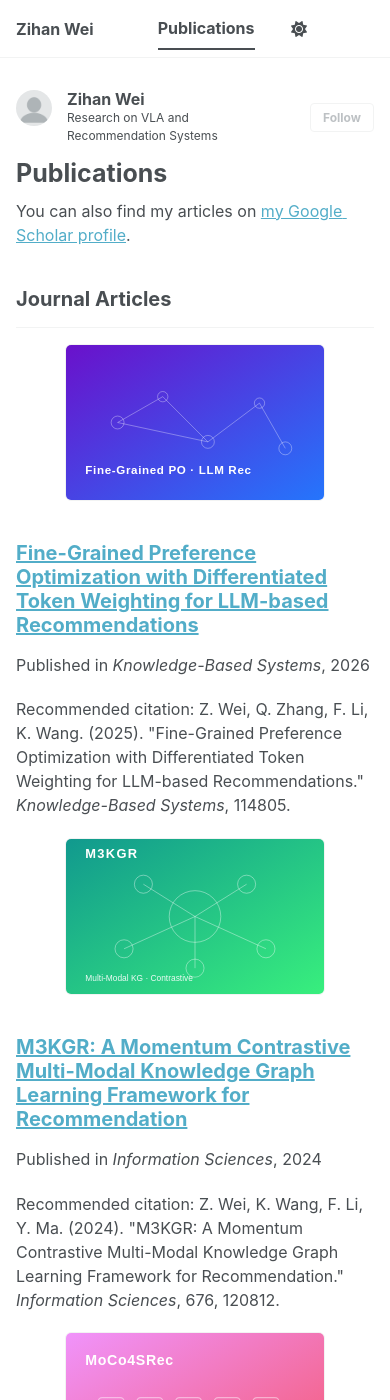
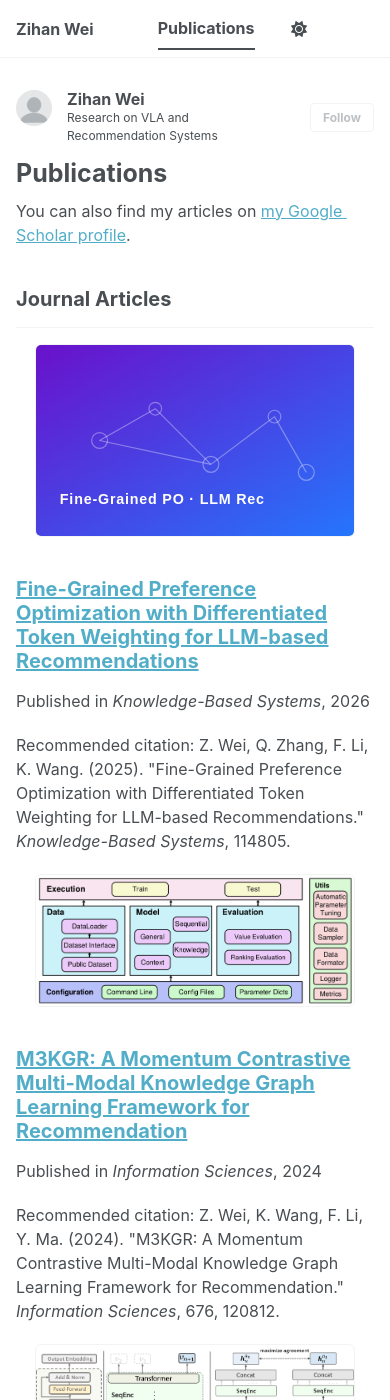
Before and after one commit to KlaineWei/KlaineWei.github.io, a Jekyll site: the page built from _pages/publications.html, in a window 390 px wide and 1400 px high. Built offline with Jekyll 4.4.1, drawn with Linux system fonts in a browser that asks for light colours; a script bundle is joined from its source files by our own code; library files that are not in the unit come from our copies.

Commit message:
Use real framework figures for M3KGR and MoCo4SRec teasers

```diff
--- a/_sass/layout/_home.scss
+++ b/_sass/layout/_home.scss
@@ -83,11 +83,12 @@
 .archive__item {
   .archive__item-thumb {
     float: left;
-    width: 140px;
-    margin: 0.3rem 1rem 0.5rem 0;
+    width: 220px;
+    margin: 0.35rem 1.1rem 0.6rem 0;
     border-radius: 6px;
     overflow: hidden;
     border: 1px solid var(--global-border-color, rgba(128, 128, 128, 0.2));
+    background: #fff;
 
     img {
       display: block;
@@ -103,11 +104,11 @@
   }
 }
 
-@media (max-width: 600px) {
+@media (max-width: 700px) {
   .archive__item .archive__item-thumb {
     float: none;
     width: 100%;
-    max-width: 260px;
+    max-width: 320px;
     margin: 0 auto 0.75rem;
   }
 }
```
Also changed, not shown: _publications/2023-moco4srec.md (+1 -1 lines), _publications/2024-m3kgr.md (+1 -1 lines), images/publications/m3kgr.png (added), images/publications/m3kgr.svg (deleted), images/publications/moco4srec.png (added), images/publications/moco4srec.svg (deleted).
